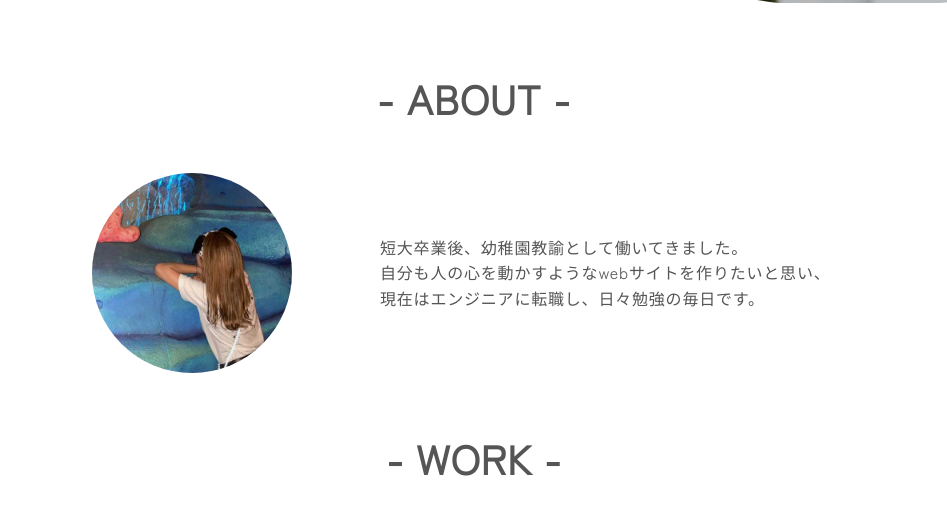
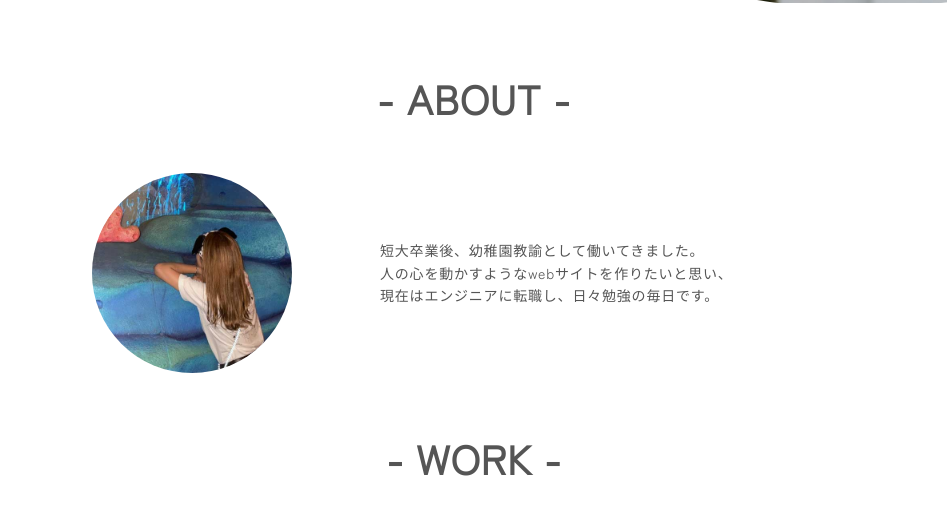
Before and after one commit to nahoo84/Portfolio, a plain HTML site: page index.html in a window 1280 px wide. Shown: the part 797-1327 px from the top of the page, without its empty margins (166-1113 px from the left). Drawn offline with nearby package versions, Linux system fonts and the light colour scheme; a script that the page names is missing.

Commit message:
update：文字サイズ調整

```diff
--- a/css/style.css
+++ b/css/style.css
@@ -223,6 +223,7 @@ nav a {
 .about .profile_txt {
   width: 60%;
   line-height: 1.6;
+  font-size: 14px;
 }
 
 .about .aboutme {
--- a/index.html
+++ b/index.html
@@ -54,7 +54,7 @@
 					<p class="profile_img me"><img src="img/profile.jpg" alt="プロフィール画像"></p>
 					<p class="profile_txt">
 						短大卒業後、幼稚園教諭として働いてきました。<br>
-						自分も人の心を動かすようなwebサイトを作りたいと思い、<br>
+						人の心を動かすようなwebサイトを作りたいと思い、<br>
 						現在はエンジニアに転職し、日々勉強の毎日です。
 					</p>
 				</div><!-- /.profile -->
```
